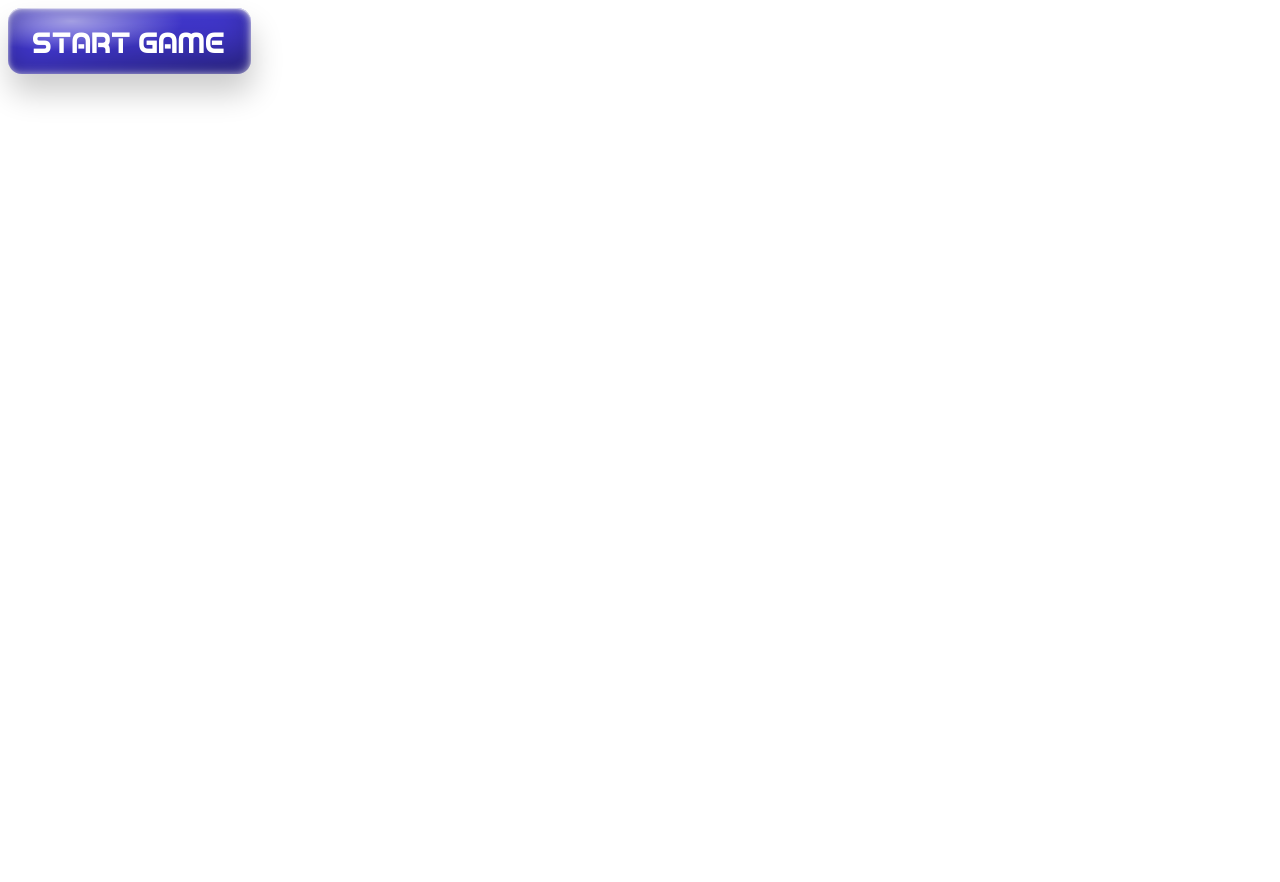
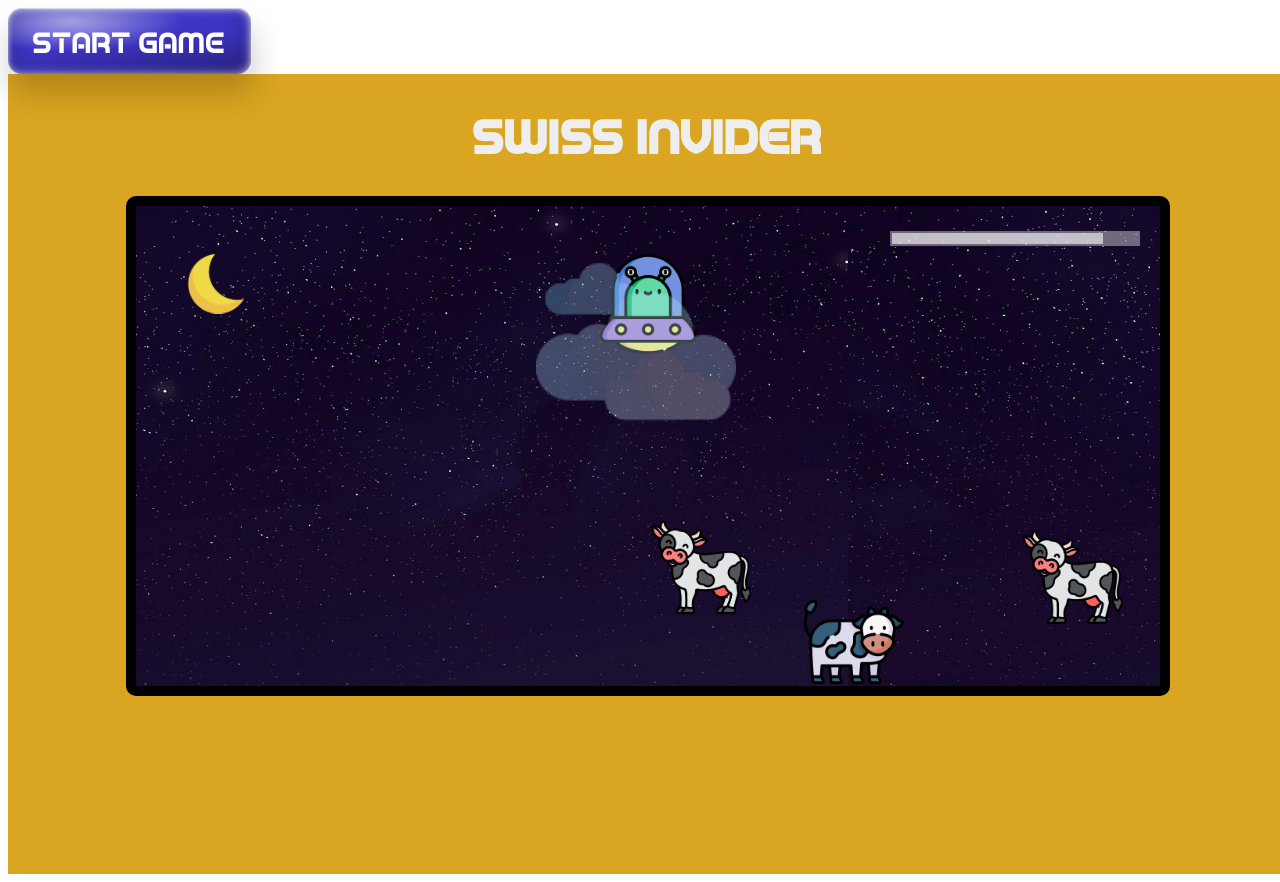
Before and after one commit to AnnaKirin/SwissInvider, a plain HTML site: page index.html in a window 1280 px wide. Drawn offline with Linux system fonts and the light colour scheme.

Commit message:
Table of clouds

```diff
--- a/assets/js/background.js
+++ b/assets/js/background.js
@@ -13,7 +13,6 @@ class Background {
     return background;
   }
   draw(context) {
-    console.log(this.x);
     context.drawImage(
       this.back1,
       this.x,
--- a/assets/js/cloud.js
+++ b/assets/js/cloud.js
@@ -15,13 +15,13 @@ class Cloud {
     newImage.src = "assets/images/clouds.png";
     return newImage;
   }
-  update1(x) {
+  update(x) {
     this.x -= x;
     if (this.x < -200) {
       this.x = this.canvas.clientWidth + 100;
     }
   }
-  //nie dziala z his.x = this.canvas.clientWidth + this.size;
+
   update2(x) {
     this.x -= x;
     if (this.x < -200) {
--- a/assets/js/game.js
+++ b/assets/js/game.js
@@ -13,8 +13,7 @@ let ctx;
 
 let player;
 let moon;
-let cloud1;
-let cloud2;
+let clouds = [];
 
 let currentTime = Date.now();
 let previousTime = 0;
@@ -28,12 +27,14 @@ console.log("page is fully loaded");
 
 function onLoad() {
   initializeCanvas();
-  cloud1 = new Cloud(canvas, getRandomFloat(0, 100));
-  cloud2 = new Cloud(canvas, getRandomFloat(0, 10));
+  // cloud1 = new Cloud(canvas, getRandomFloat(0, 100));
+  // cloud2 = new Cloud(canvas, getRandomFloat(0, 10));
   moon = new Moon(canvas);
   player = new Player(canvas);
+  background = new Background(canvas, 0, 0);
   generateCows();
-  background = new Background(canvas, 0, 0);
+  debugger;
+  generateClouds();
 
   addEventListener("keydown", (event) => {
     if (event.key === "ArrowRight") {
@@ -66,10 +67,6 @@ function initializeCanvas() {
   canvas.height = sizeHeight;
   canvas.style.width = sizeWidth;
   canvas.style.height = sizeHeight;
-
-  // background.onload = function () {
-  //   ctx.drawImage(background, 50, 50);
-  // };
 }
 
 function clean() {
@@ -78,20 +75,21 @@ function clean() {
 }
 
 function draw() {
-  // background.onload = function (ctx) {
-  //   ctx.drawImage(background, 50, 50);
-  // };
-  // ctx.fillStyle = "rgba(0, 0, 100, 0.5)";
   background.draw(ctx);
   moon.draw(ctx);
-  cloud1.draw(ctx, 200);
-  cloud2.draw(ctx, 40);
+  player.draw(ctx);
+
+  // cloud1.draw(ctx, 200);
+  // cloud2.draw(ctx, 40);
 
   lasers.forEach((laser) => {
     laser.draw(ctx);
   });
 
-  player.draw(ctx);
+  clouds.forEach((cloud) => {
+    cloud.draw(ctx, 200);
+  });
+
   cows.forEach((cow) => {
     cow.draw(ctx);
   });
@@ -108,15 +106,19 @@ function update() {
   });
 
   moon.update();
-  cloud1.update1(2);
-  cloud2.update2(4);
+  // cloud1.update1(2);
+  // cloud2.update2(4);
   player.update();
+
+  clouds.forEach((cloud) => {
+    cloud.update(2);
+  });
 
   lasers.forEach((laser) => {
     laser.update();
   });
-
   lasers = lasers.filter((laser) => {
+    //
     return laser.isActive();
   });
 }
@@ -134,3 +136,12 @@ function generateCows() {
     }
   }, getRandomInt(5000));
 }
+
+function generateClouds() {
+  setTimeout(() => {
+    if (clouds.length < 4) {
+      const cloud = new Cloud(canvas, getRandomFloat(0, 100));
+      clouds.push(cloud);
+    }
+  });
+}
--- a/index.html
+++ b/index.html
@@ -4,16 +4,16 @@
     2)Trzeba bedzie sie bronic przed latajacymi kawalkami sera
   V 3)Wstawic w tlo poruszajace sie chmurki
   V  - kilka chmurek z roznymi predkosciami
-    -chmury do tablicy
-    - Jest noc, ksiezyc pulsuje
+     - chmury dodac do tablicy
+  V  - Jest noc, ksiezyc pulsuje
     4) Zbieranie punktow: trzy trafienia serem - koniec gry
     5) Responsywny canvas
- V 6) zeby ufuludek nie znikal za krawedzia
+ V 6) zeby ufuludek nie znikal za krawedziazeby ufuludek nie znikal za krawedzia
  V 7) przerobic playera na klase
  ?) Jak lepiej cos poprawiac, bo zaczynasz od jednej rzeczy i potem wszystko sie psuje - Mozna patrzec na zmiany w source tree poki nie bylo commitow
  V 8) Dodac pocisk zeby sie pojawial na space i spadal w dol
  V 9) add txt to gitignore
-   10) Laser tam gdzie statek
+ V 10) Laser tam gdzie statek
    11) Laser z krowa, zeby krowa zmieniala status na inactive
    12) Zycie playera dodac jak trafisz krowe
    13) Duzy przycisk start, w tle chmury, gwiazdy
@@ -50,7 +50,7 @@
 
   <body>
     <button id="playBtn" onclick="onStart()">Start game</button>
-    <div class="container" style="visibility: hidden">
+    <div class="container" style="visibility: visible">
       <h1>Swiss invider</h1>
 
       <div>
```
